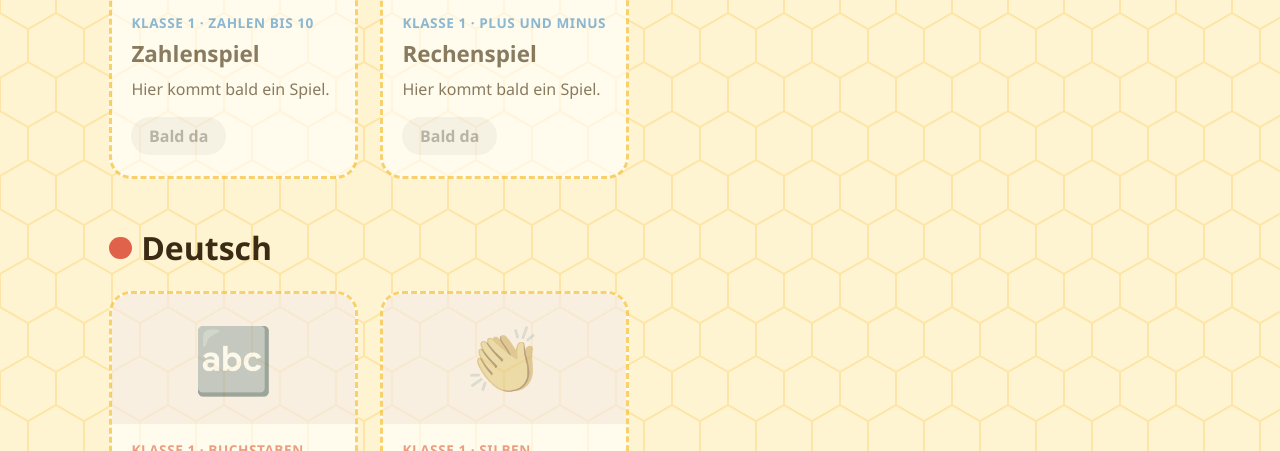
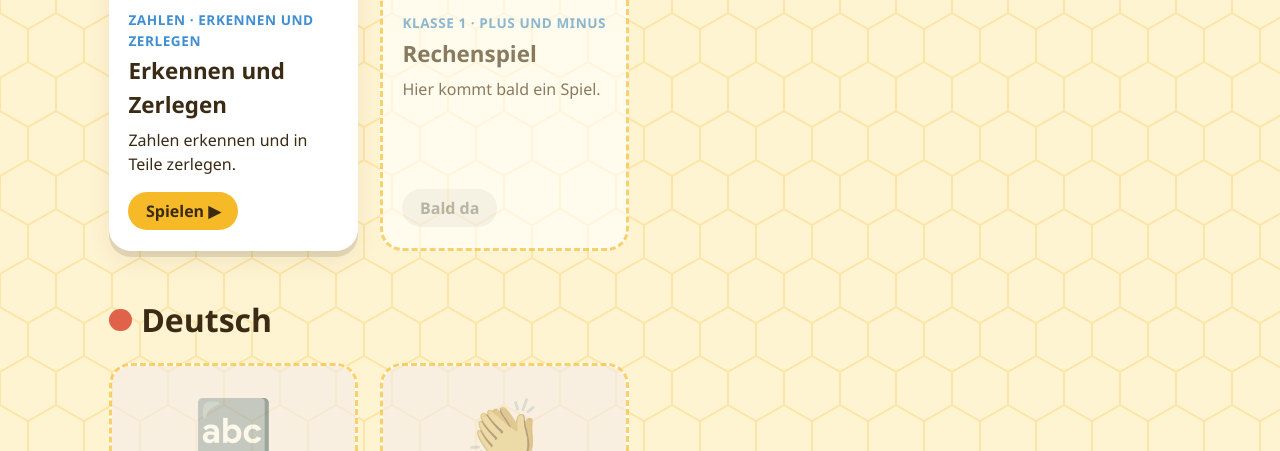
Before and after one commit to SchuleLG/schulelg.github.io, a plain HTML site: page index.html in a window 1280 px wide. Shown: the part 722-1173 px from the top of the page. Drawn offline with Linux system fonts and the light colour scheme.

Commit message:
Mathe: Kachel mit Link zu Erkennen und Zerlegen
Co-Authored-By: Claude Opus 5.5 <noreply@anthropic.com>
Claude-Session: https://claude.ai/code/session_017ZdGSnpNmyBbep3Jk6irtG

```diff
--- a/index.html
+++ b/index.html
@@ -193,15 +193,16 @@
         </a>
       -->
 
-      <div class="kachel bald">
+      <!-- Externes Spiel (verlinkt, nicht kopiert) -->
+      <a class="kachel" href="https://mitlaeuferfotografie.github.io/erkennen_und_zerlegen/">
         <div class="bild">🔢</div>
         <div class="text">
-          <span class="etikett">Klasse 1 · Zahlen bis 10</span>
-          <h3>Zahlenspiel</h3>
-          <p>Hier kommt bald ein Spiel.</p>
-          <span class="los">Bald da</span>
+          <span class="etikett">Zahlen · Erkennen und Zerlegen</span>
+          <h3>Erkennen und Zerlegen</h3>
+          <p>Zahlen erkennen und in Teile zerlegen.</p>
+          <span class="los">Spielen ▶</span>
         </div>
-      </div>
+      </a>
 
       <div class="kachel bald">
         <div class="bild">➕</div>
```
